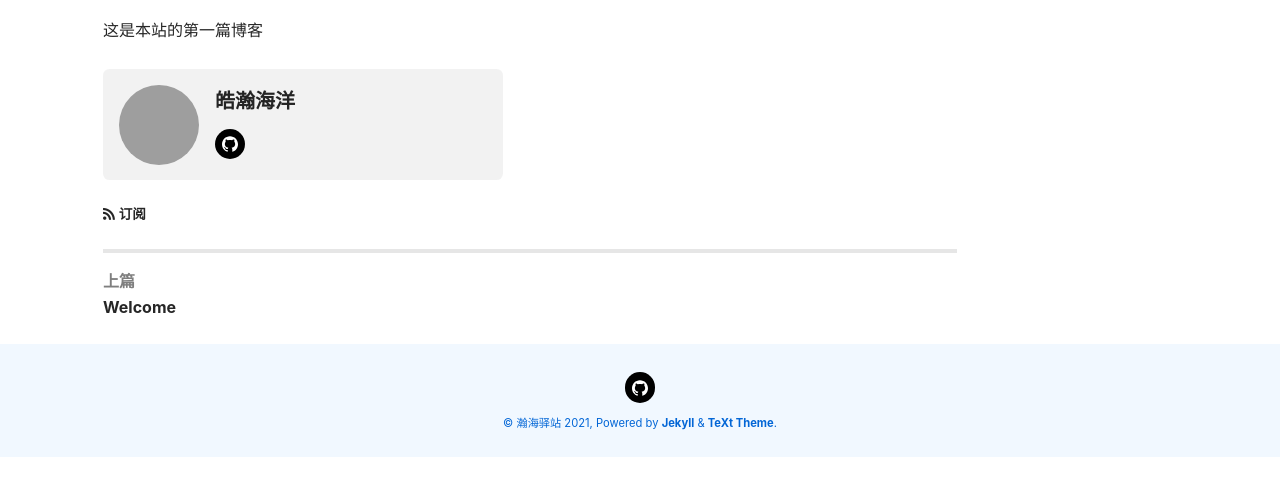
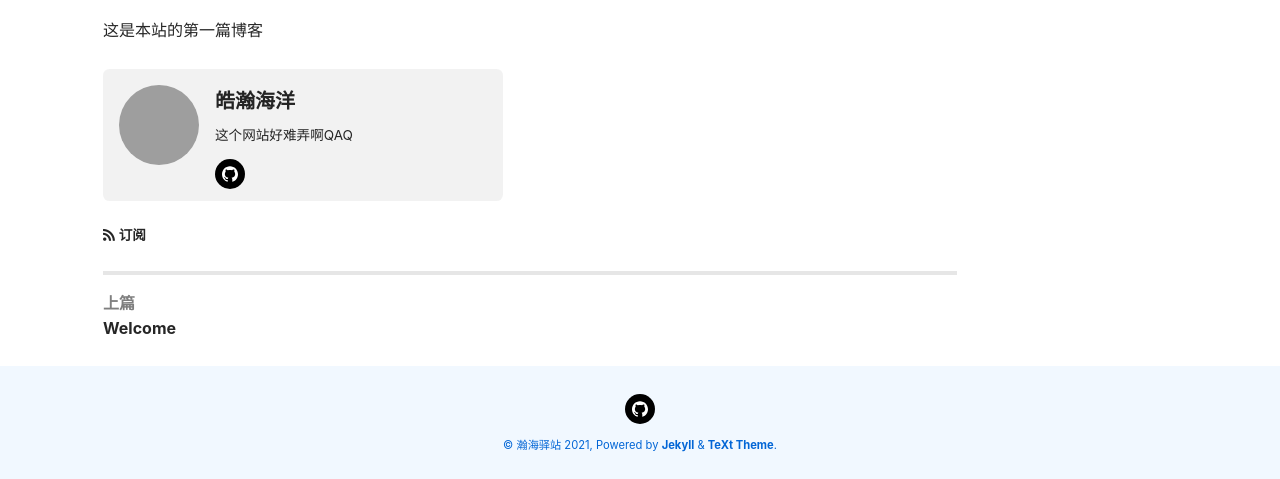
Before and after one commit to VastoceanQwQ/VastoceanQwQ.github.io, a Jekyll site: the page built from _posts/2022-03-06-first.md, in a window 1280 px wide. Shown: the part 576-1055 px from the top of the page. Built offline with Jekyll 4.4.1, drawn with Linux system fonts in a browser that asks for light colours; nearby versions of some CDN libraries; comment, search, counter and statistics services are not loaded; before the commit the page ends 1033 px from its top, so only the background shows below that; grey boxes are pictures that could not be loaded.

Commit message:
Update _config.yml

```diff
--- a/_config.yml
+++ b/_config.yml
@@ -38,7 +38,7 @@ author:
   name      : "皓瀚海洋"
   url       : "https://haohanhaiyang.github.io"
   avatar    : "https://s2.loli.net/2022/03/06/84l2UiHboSDY9Vv.png" # path or url of avatar image (square)
-  bio       :
+  bio       : "这个网站好难弄啊QAQ"
   email     :
   facebook  : # "user_name" the last part of your profile url, e.g. https://www.facebook.com/user_name
   twitter   : # "user_name" the last part of your profile url, e.g. https://twitter.com/user_name
@@ -142,7 +142,7 @@ comments:
     app_key     : "Bf703Q32UJhWjtlR012FIHP0" # LeanCloud App key
     placeholder : # Prompt information
     visitor     : # false (default)
-    meta        : # "[nick, mail, link]" (default) nickname, E-mail, Personal-site
+    meta        : [昵称, 邮箱, 个人链接] # "[nick, mail, link]" (default) nickname, E-mail, Personal-site
 
 
 ## => Pageview
```
